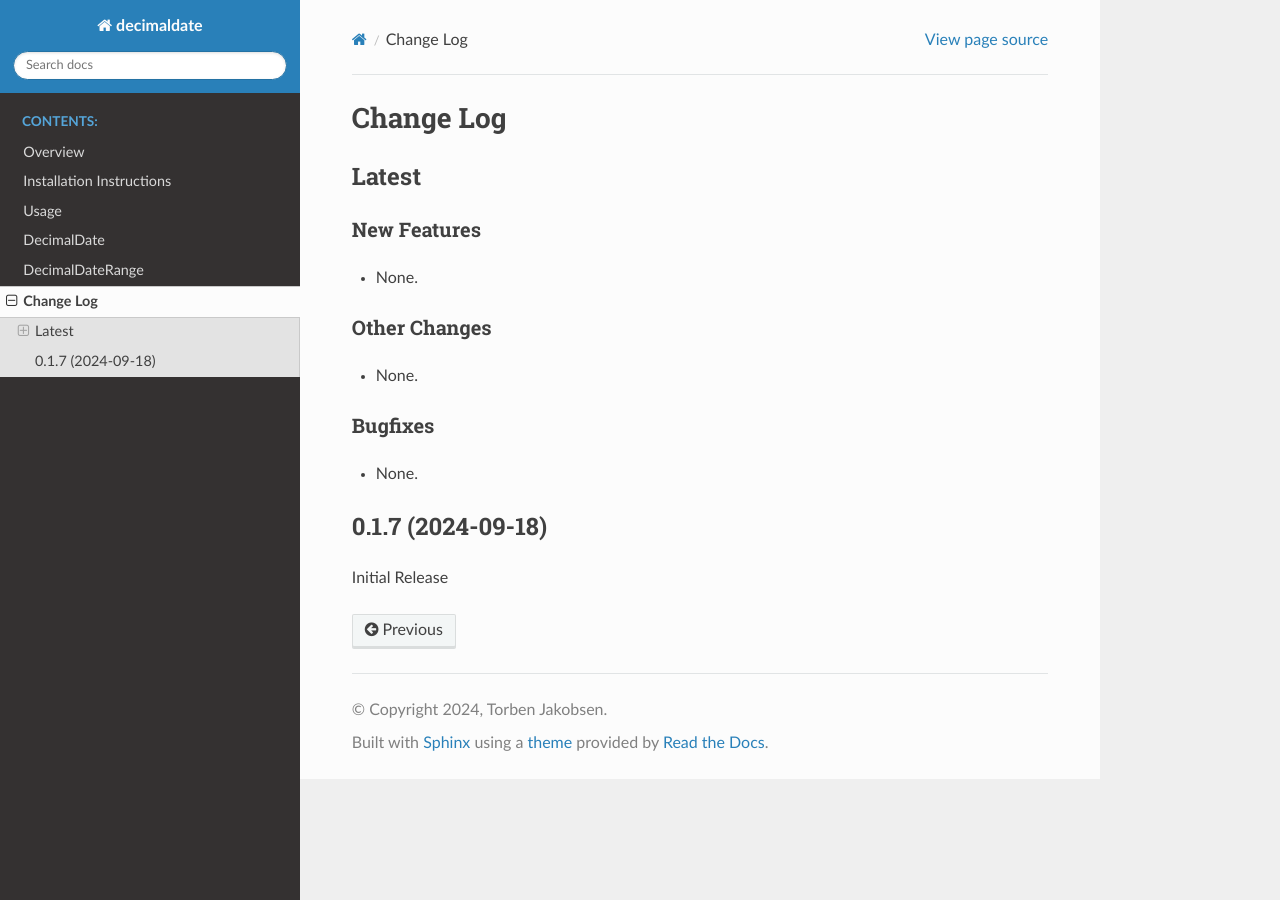
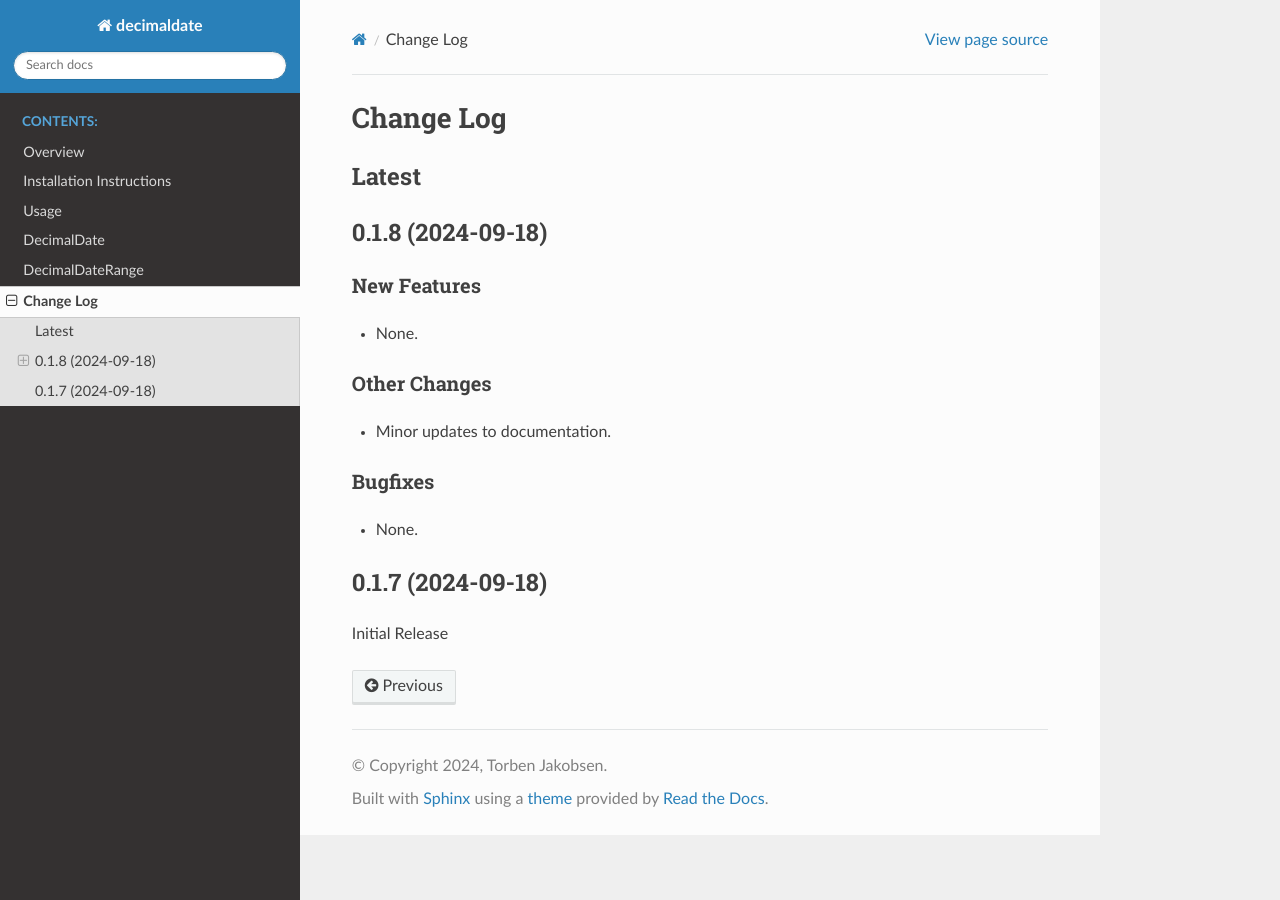
Before and after one commit to TorbenJakobsen/decimaldate, a Sphinx documentation site: the page built from docs/source/changelog.rst, in a window 1280 px wide. Built offline with Sphinx 7.4.7 and the Read the Docs theme 2.0.0, drawn with Linux system fonts in a browser that asks for light colours.

Commit message:
bump version to 0.1.8

```diff
--- a/docs/source/changelog.rst
+++ b/docs/source/changelog.rst
@@ -5,6 +5,10 @@
 ==========
   Latest
 ==========
+
+======================
+  0.1.8 (2024-09-18)
+======================
 
 New Features
 ------------
@@ -14,7 +18,7 @@ New Features
 Other Changes
 -------------
 
-* None.
+* Minor updates to documentation.
 
 Bugfixes
 --------
--- a/pyproject.toml
+++ b/pyproject.toml
@@ -1,6 +1,6 @@
 [project]
 name = "decimaldate"
-version = "0.1.7"
+version = "0.1.8"
 description = "A decimal date utility to handle integer dates on the form `yyyymmdd`."
 authors = [
     { name = "Torben Jakobsen", email = "torben.jakobsen@icloud.com" }
```
